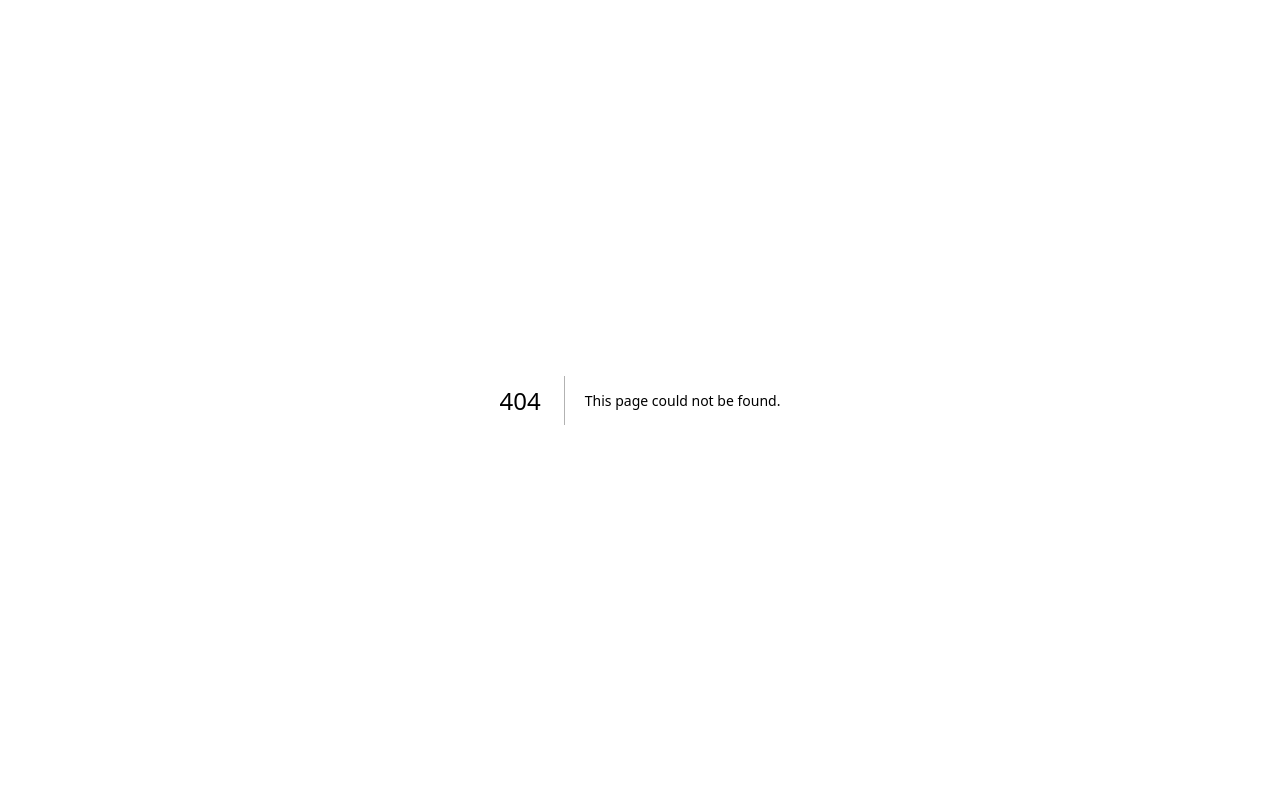
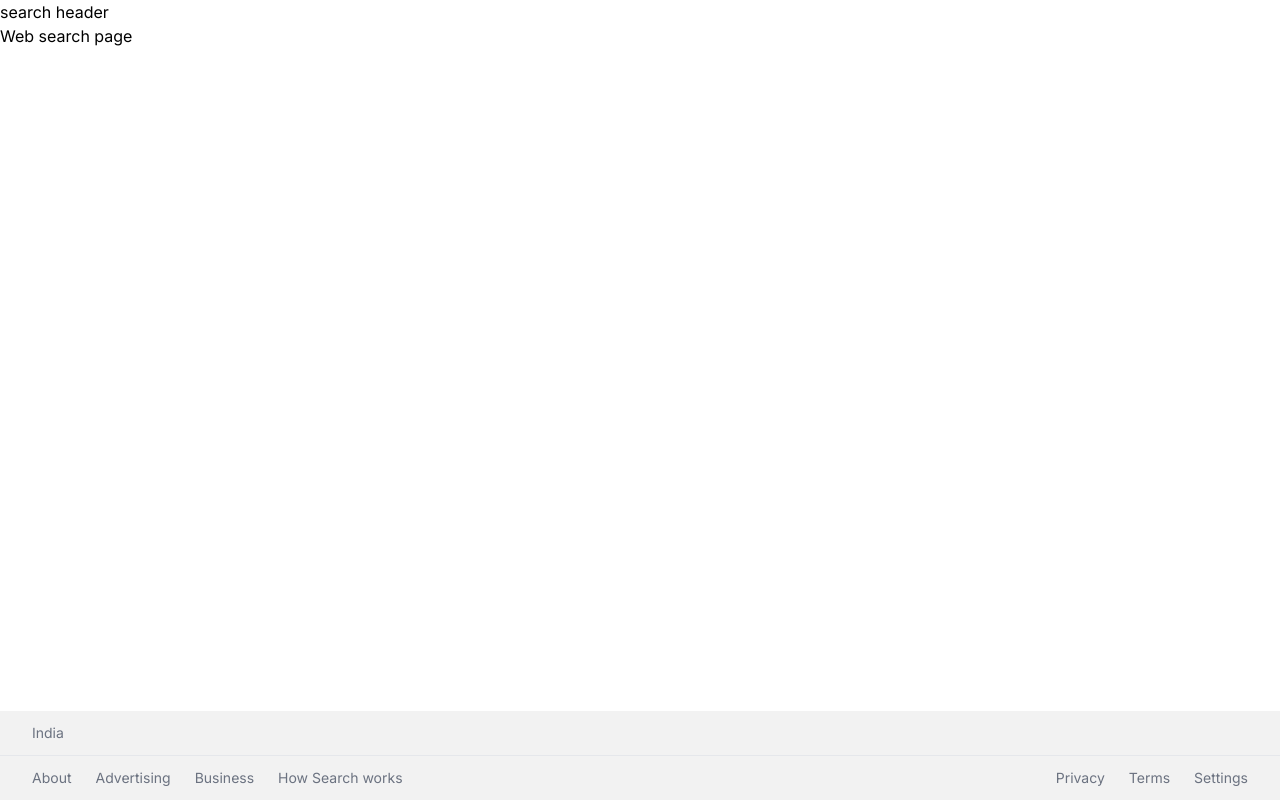
Before and after one commit to AmanGarg0303/google-clone, a Next.js app: page /search/web in a window 1280 px wide. Before the commit this address had no page. Built offline with nearby package versions, Linux system fonts and the light colour scheme.

Commit message:
created footer and search layout

```diff
--- a/src/app/globals.css
+++ b/src/app/globals.css
@@ -16,4 +16,8 @@
     h-10
     transition-shadow;
   }
+
+  .link {
+    @apply hover:underline cursor-pointer;
+  }
 }
--- a/src/app/layout.js
+++ b/src/app/layout.js
@@ -1,3 +1,4 @@
+import Footer from "@/components/Footer";
 import "./globals.css";
 import { Inter } from "next/font/google";
 
@@ -11,7 +12,10 @@
 export default function RootLayout({ children }) {
   return (
     <html lang="en">
-      <body className={inter.className}>{children}</body>
+      <body className={inter.className}>
+        {children}
+        <Footer />
+      </body>
     </html>
   );
 }
--- a/src/app/page.jsx
+++ b/src/app/page.jsx
@@ -15,8 +15,10 @@
         <Image
           width="300"
           height="100"
+          priority
           src="https://upload.wikimedia.org/wikipedia/commons/thumb/2/2f/Google_2015_logo.svg/640px-Google_2015_logo.svg.png"
           alt="google"
+          className="w-auto h-auto"
         />
 
         <HomeSearch />
--- /dev/null
+++ b/src/app/search/image/page.jsx
@@ -0,0 +1,11 @@
+import React from "react";
+
+const ImageSearchPage = () => {
+  return (
+    <div>
+      <h2>Images</h2>
+    </div>
+  );
+};
+
+export default ImageSearchPage;
--- /dev/null
+++ b/src/app/search/layout.jsx
@@ -0,0 +1,13 @@
+import SearchHeader from "@/components/SearchHeader";
+
+export default function SearchLayout({ children }) {
+  return (
+    <div>
+      <SearchHeader />
+
+      {children}
+    </div>
+  );
+}
+
+import React from "react";
--- /dev/null
+++ b/src/app/search/web/page.jsx
@@ -0,0 +1,7 @@
+import React from "react";
+
+const WebSearchPage = () => {
+  return <div>Web search page</div>;
+};
+
+export default WebSearchPage;
--- /dev/null
+++ b/src/components/CountryLookup.jsx
@@ -0,0 +1,8 @@
+"use client";
+import React from "react";
+
+const CountryLookup = () => {
+  return <div>India</div>;
+};
+
+export default CountryLookup;
--- /dev/null
+++ b/src/components/Footer.jsx
@@ -0,0 +1,29 @@
+import React from "react";
+import CountryLookup from "./CountryLookup";
+
+const Footer = () => {
+  return (
+    <footer className="absolute bottom-0 text-sm text-gray-500 bg-[#f2f2f2] w-full">
+      <div className="border-b px-8 py-3">
+        <CountryLookup />
+      </div>
+
+      <div className="flex flex-col sm:flex-row justify-between items-center px-8 py-3 space-y-7 sm:space-y-0">
+        <ul className="flex items-center space-x-6">
+          <li className="link">About</li>
+          <li className="link">Advertising</li>
+          <li className="link">Business</li>
+          <li className="link">How Search works</li>
+        </ul>
+
+        <ul className="flex items-center space-x-6">
+          <li className="link">Privacy</li>
+          <li className="link">Terms</li>
+          <li className="link">Settings</li>
+        </ul>
+      </div>
+    </footer>
+  );
+};
+
+export default Footer;
--- /dev/null
+++ b/src/components/SearchHeader.jsx
@@ -0,0 +1,11 @@
+import React from "react";
+
+const SearchHeader = () => {
+  return (
+    <div>
+      <h2>search header</h2>
+    </div>
+  );
+};
+
+export default SearchHeader;
```
